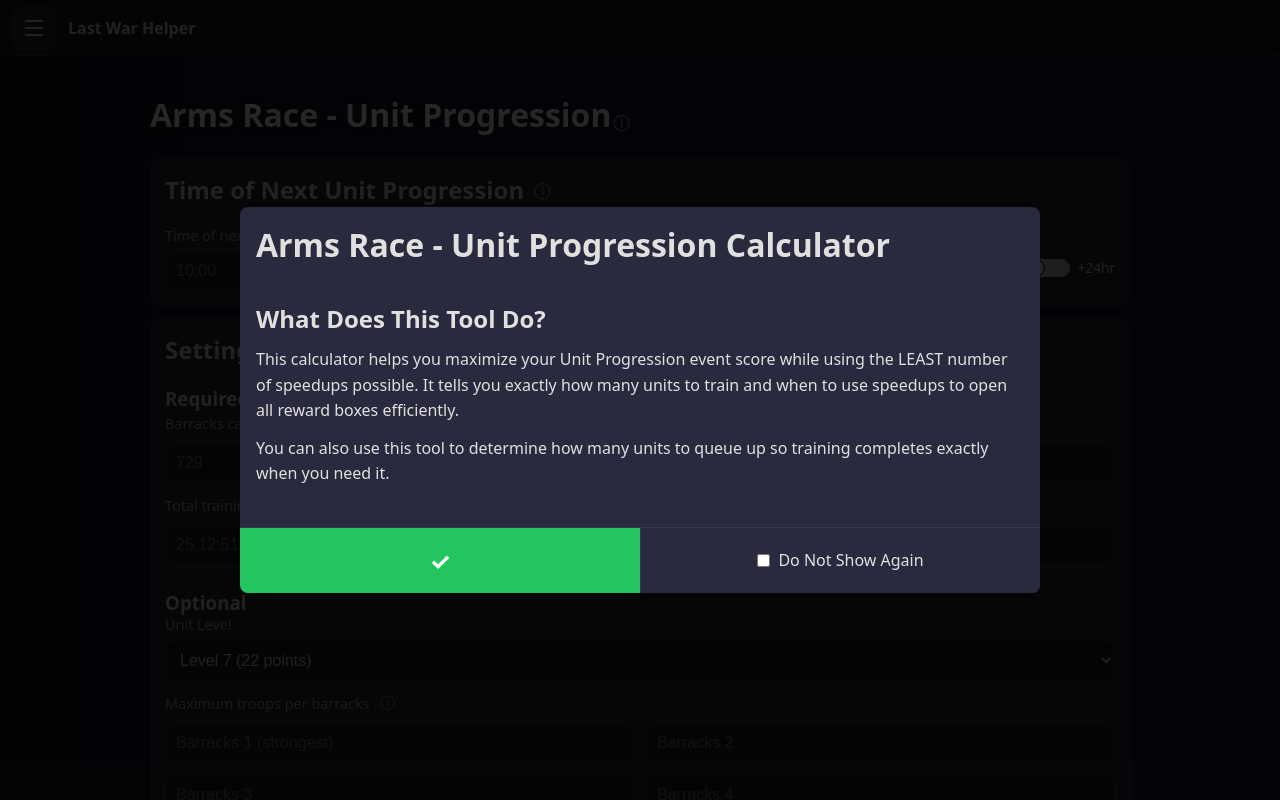
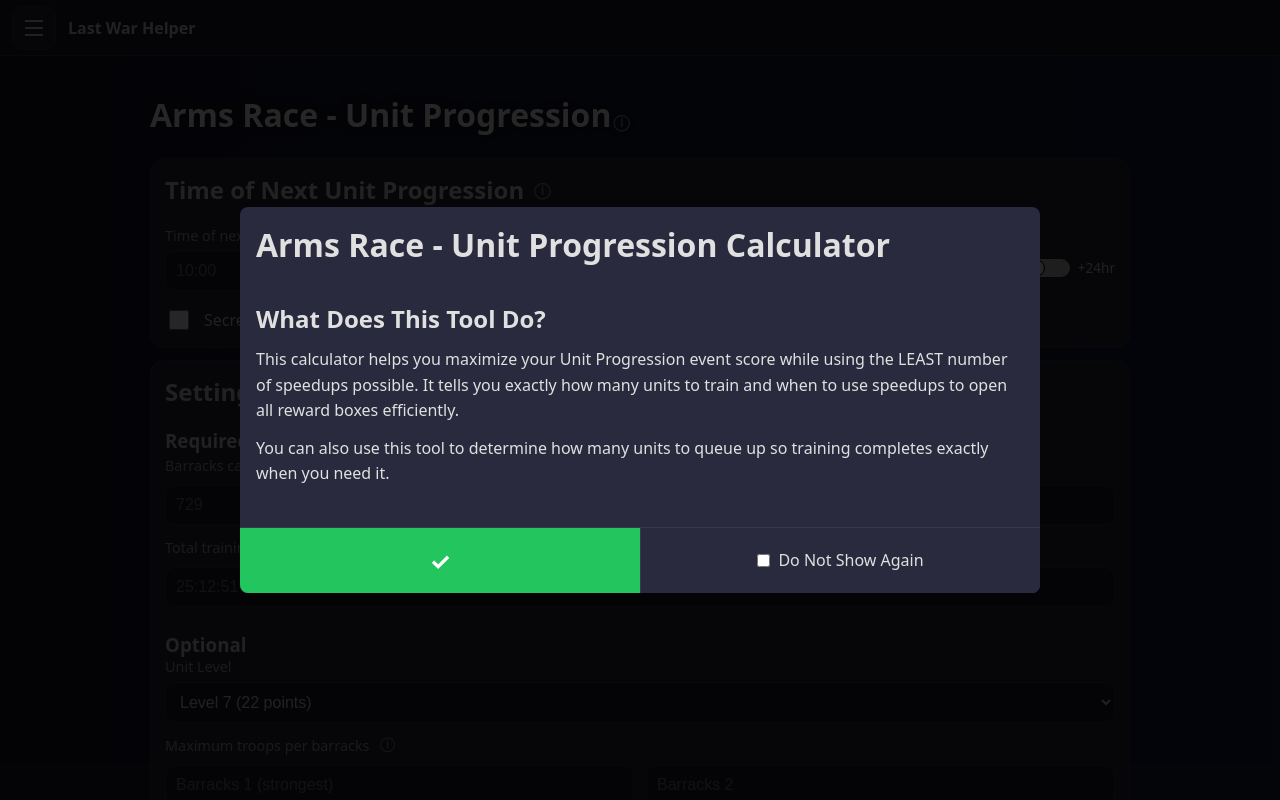
Before and after one commit to Sachmophoclies/last-war, a React (Vite) app: page /last-war/unit-progression in a window 1280 px wide. Shown: the top 800 px of the page. Built offline with nearby package versions, Linux system fonts and the light colour scheme.

Commit message:
Add secretary buff option

```diff
--- a/src/data/version.json
+++ b/src/data/version.json
@@ -1,4 +1,4 @@
 {
-    "version": "2.6.0",
+    "version": "2.6.1",
     "date": "Jan 4, 2026"
 }
--- a/src/pages/ArmsRace/UnitProgression/UnitProgression.jsx
+++ b/src/pages/ArmsRace/UnitProgression/UnitProgression.jsx
@@ -130,14 +130,40 @@ export default function UnitProgression() {
     return `${newHours}:${newMinutes}`;
   });
 
-  // Settings - load from cookies or default to empty string
-  const [barracksCapacityStrongest, setBarracksCapacityStrongest] = useState(() => getCookie("barracksCapacityStrongest") || "");
-  const [totalTrainingTime, setTotalTrainingTime] = useState(() => getCookie("totalTrainingTime") || "");
+  // Buffed mode toggle - load from cookie
+  const [isBuffed, setIsBuffed] = useState(() => getCookie("isBuffed") === "true");
+
+  // Track if we're showing placeholder buffed values (first time toggling to buffed mode)
+  const [showingPlaceholderBuffed, setShowingPlaceholderBuffed] = useState(false);
+
+  // Settings - load from cookies based on buffed mode
+  const [barracksCapacityStrongest, setBarracksCapacityStrongest] = useState(() => {
+    const key = isBuffed ? "barracksCapacityStrongest_buffed" : "barracksCapacityStrongest";
+    return getCookie(key) || "";
+  });
+  const [totalTrainingTime, setTotalTrainingTime] = useState(() => {
+    const key = isBuffed ? "totalTrainingTime_buffed" : "totalTrainingTime";
+    return getCookie(key) || "";
+  });
+  const [barracks1, setBarracks1] = useState(() => {
+    const key = isBuffed ? "barracks1_buffed" : "barracks1";
+    return getCookie(key) || "";
+  });
+  const [barracks2, setBarracks2] = useState(() => {
+    const key = isBuffed ? "barracks2_buffed" : "barracks2";
+    return getCookie(key) || "";
+  });
+  const [barracks3, setBarracks3] = useState(() => {
+    const key = isBuffed ? "barracks3_buffed" : "barracks3";
+    return getCookie(key) || "";
+  });
+  const [barracks4, setBarracks4] = useState(() => {
+    const key = isBuffed ? "barracks4_buffed" : "barracks4";
+    return getCookie(key) || "";
+  });
+
+  // These don't change based on buffed mode
   const [unitLevel, setUnitLevel] = useState(() => getCookie("unitLevel") || "7");
-  const [barracks1, setBarracks1] = useState(() => getCookie("barracks1") || "");
-  const [barracks2, setBarracks2] = useState(() => getCookie("barracks2") || "");
-  const [barracks3, setBarracks3] = useState(() => getCookie("barracks3") || "");
-  const [barracks4, setBarracks4] = useState(() => getCookie("barracks4") || "");
 
   // Starting Points - session storage only (resets when page is closed)
   const [startingPoints, setStartingPoints] = useState(() => {
@@ -152,34 +178,45 @@ export default function UnitProgression() {
 
   const navigate = useNavigate();
 
-  // Save barracksCapacityStrongest to cookie when it changes
+  // Save buffed mode to cookie when it changes
   useEffect(() => {
-    setCookie("barracksCapacityStrongest", barracksCapacityStrongest);
-  }, [barracksCapacityStrongest]);
+    setCookie("isBuffed", isBuffed.toString());
+  }, [isBuffed]);
 
-  // Save totalTrainingTime to cookie when it changes
+  // Save barracksCapacityStrongest to appropriate cookie based on buffed mode
   useEffect(() => {
-    setCookie("totalTrainingTime", totalTrainingTime);
-  }, [totalTrainingTime]);
+    const key = isBuffed ? "barracksCapacityStrongest_buffed" : "barracksCapacityStrongest";
+    setCookie(key, barracksCapacityStrongest);
+  }, [barracksCapacityStrongest, isBuffed]);
+
+  // Save totalTrainingTime to appropriate cookie based on buffed mode
+  useEffect(() => {
+    const key = isBuffed ? "totalTrainingTime_buffed" : "totalTrainingTime";
+    setCookie(key, totalTrainingTime);
+  }, [totalTrainingTime, isBuffed]);
 
   // Save unitLevel to cookie when it changes
   useEffect(() => {
     setCookie("unitLevel", unitLevel);
   }, [unitLevel]);
 
-  // Save barracks values to cookies when they change
+  // Save barracks values to appropriate cookies based on buffed mode
   useEffect(() => {
-    setCookie("barracks1", barracks1);
-  }, [barracks1]);
+    const key = isBuffed ? "barracks1_buffed" : "barracks1";
+    setCookie(key, barracks1);
+  }, [barracks1, isBuffed]);
   useEffect(() => {
-    setCookie("barracks2", barracks2);
-  }, [barracks2]);
+    const key = isBuffed ? "barracks2_buffed" : "barracks2";
+    setCookie(key, barracks2);
+  }, [barracks2, isBuffed]);
   useEffect(() => {
-    setCookie("barracks3", barracks3);
-  }, [barracks3]);
+    const key = isBuffed ? "barracks3_buffed" : "barracks3";
+    setCookie(key, barracks3);
+  }, [barracks3, isBuffed]);
   useEffect(() => {
-    setCookie("barracks4", barracks4);
-  }, [barracks4]);
+    const key = isBuffed ? "barracks4_buffed" : "barracks4";
+    setCookie(key, barracks4);
+  }, [barracks4, isBuffed]);
 
   // Save starting points to session storage when it changes
   useEffect(() => {
@@ -385,6 +422,53 @@ export default function UnitProgression() {
     }
   };
 
+  // Toggle buffed mode - loads values from appropriate cookies
+  const toggleBuffedMode = () => {
+    const newBuffedState = !isBuffed;
+
+    // Load values from the appropriate cookie set
+    if (newBuffedState) {
+      // Switching to buffed mode
+      const buffedCapacity = getCookie("barracksCapacityStrongest_buffed");
+      const buffedTime = getCookie("totalTrainingTime_buffed");
+      const buffedB1 = getCookie("barracks1_buffed");
+      const buffedB2 = getCookie("barracks2_buffed");
+      const buffedB3 = getCookie("barracks3_buffed");
+      const buffedB4 = getCookie("barracks4_buffed");
+
+      // If buffed cookies are empty, pre-populate with current (unbuffed) values
+      if (!buffedCapacity && !buffedTime && !buffedB1 && !buffedB2 && !buffedB3 && !buffedB4) {
+        setBarracksCapacityStrongest(barracksCapacityStrongest);
+        setTotalTrainingTime(totalTrainingTime);
+        setBarracks1(barracks1);
+        setBarracks2(barracks2);
+        setBarracks3(barracks3);
+        setBarracks4(barracks4);
+        setShowingPlaceholderBuffed(true); // Mark as showing placeholder values
+      } else {
+        // Load from buffed cookies
+        setBarracksCapacityStrongest(buffedCapacity || "");
+        setTotalTrainingTime(buffedTime || "");
+        setBarracks1(buffedB1 || "");
+        setBarracks2(buffedB2 || "");
+        setBarracks3(buffedB3 || "");
+        setBarracks4(buffedB4 || "");
+        setShowingPlaceholderBuffed(false);
+      }
+    } else {
+      // Switching to unbuffed mode
+      setBarracksCapacityStrongest(getCookie("barracksCapacityStrongest") || "");
+      setTotalTrainingTime(getCookie("totalTrainingTime") || "");
+      setBarracks1(getCookie("barracks1") || "");
+      setBarracks2(getCookie("barracks2") || "");
+      setBarracks3(getCookie("barracks3") || "");
+      setBarracks4(getCookie("barracks4") || "");
+      setShowingPlaceholderBuffed(false);
+    }
+
+    setIsBuffed(newBuffedState);
+  };
+
   // Handle Enter key press
   const handleKeyDown = (e) => {
     if (e.key === "Enter") {
@@ -492,6 +576,27 @@ export default function UnitProgression() {
             </div>
           </div>
         </label>
+
+        <div style={{ marginTop: '16px', display: 'flex', alignItems: 'center', gap: '12px' }}>
+          <input
+            type="checkbox"
+            checked={isBuffed}
+            onChange={toggleBuffedMode}
+            style={{
+              width: '20px',
+              height: '20px',
+              cursor: 'pointer',
+              accentColor: 'var(--primary-color)',
+              flexShrink: 0
+            }}
+          />
+          <label style={{ display: 'flex', alignItems: 'center', cursor: 'pointer', margin: 0 }} onClick={toggleBuffedMode}>
+            <span>
+              Secretary Bonus{' '}
+              <InfoIcon text="Check this if you're using the Secretary bonus. You'll need to put in the new values below." />
+            </span>
+          </label>
+        </div>
       </div>
 
       {validationError && (
@@ -518,8 +623,12 @@ export default function UnitProgression() {
                   type="number"
                   placeholder="729"
                   value={barracksCapacityStrongest}
-                  onChange={(e) => setBarracksCapacityStrongest(e.target.value)}
+                  onChange={(e) => {
+                    setBarracksCapacityStrongest(e.target.value);
+                    if (showingPlaceholderBuffed) setShowingPlaceholderBuffed(false);
+                  }}
                   onKeyDown={handleKeyDown}
+                  style={showingPlaceholderBuffed ? { color: 'var(--text-muted)' } : {}}
                 />
               </label>
             </li>
@@ -533,8 +642,12 @@ export default function UnitProgression() {
                   type="text"
                   placeholder="25:12:51"
                   value={totalTrainingTime}
-                  onChange={(e) => setTotalTrainingTime(e.target.value)}
+                  onChange={(e) => {
+                    setTotalTrainingTime(e.target.value);
+                    if (showingPlaceholderBuffed) setShowingPlaceholderBuffed(false);
+                  }}
                   onKeyDown={handleKeyDown}
+                  style={showingPlaceholderBuffed ? { color: 'var(--text-muted)' } : {}}
                 />
               </label>
             </li>
@@ -578,29 +691,45 @@ export default function UnitProgression() {
                     type="number"
                     placeholder="Barracks 1 (strongest)"
                     value={barracks1}
-                    onChange={(e) => setBarracks1(e.target.value)}
+                    onChange={(e) => {
+                      setBarracks1(e.target.value);
+                      if (showingPlaceholderBuffed) setShowingPlaceholderBuffed(false);
+                    }}
                     onKeyDown={handleKeyDown}
+                    style={showingPlaceholderBuffed ? { color: 'var(--text-muted)' } : {}}
                   />
                   <input
                     type="number"
                     placeholder="Barracks 2"
                     value={barracks2}
-                    onChange={(e) => setBarracks2(e.target.value)}
+                    onChange={(e) => {
+                      setBarracks2(e.target.value);
+                      if (showingPlaceholderBuffed) setShowingPlaceholderBuffed(false);
+                    }}
                     onKeyDown={handleKeyDown}
+                    style={showingPlaceholderBuffed ? { color: 'var(--text-muted)' } : {}}
                   />
                   <input
                     type="number"
                     placeholder="Barracks 3"
                     value={barracks3}
-                    onChange={(e) => setBarracks3(e.target.value)}
+                    onChange={(e) => {
+                      setBarracks3(e.target.value);
+                      if (showingPlaceholderBuffed) setShowingPlaceholderBuffed(false);
+                    }}
                     onKeyDown={handleKeyDown}
+                    style={showingPlaceholderBuffed ? { color: 'var(--text-muted)' } : {}}
                   />
                   <input
                     type="number"
                     placeholder="Barracks 4"
                     value={barracks4}
-                    onChange={(e) => setBarracks4(e.target.value)}
+                    onChange={(e) => {
+                      setBarracks4(e.target.value);
+                      if (showingPlaceholderBuffed) setShowingPlaceholderBuffed(false);
+                    }}
                     onKeyDown={handleKeyDown}
+                    style={showingPlaceholderBuffed ? { color: 'var(--text-muted)' } : {}}
                   />
                 </div>
               </label>
```
